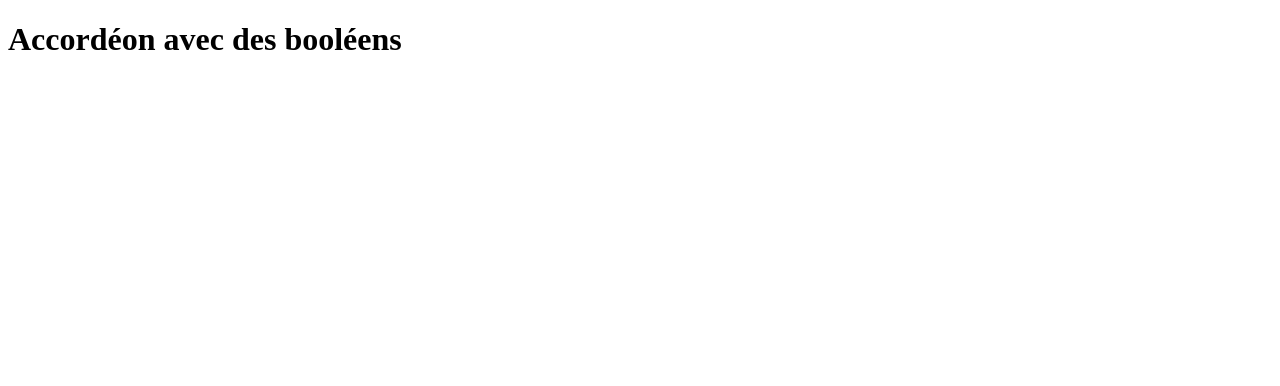
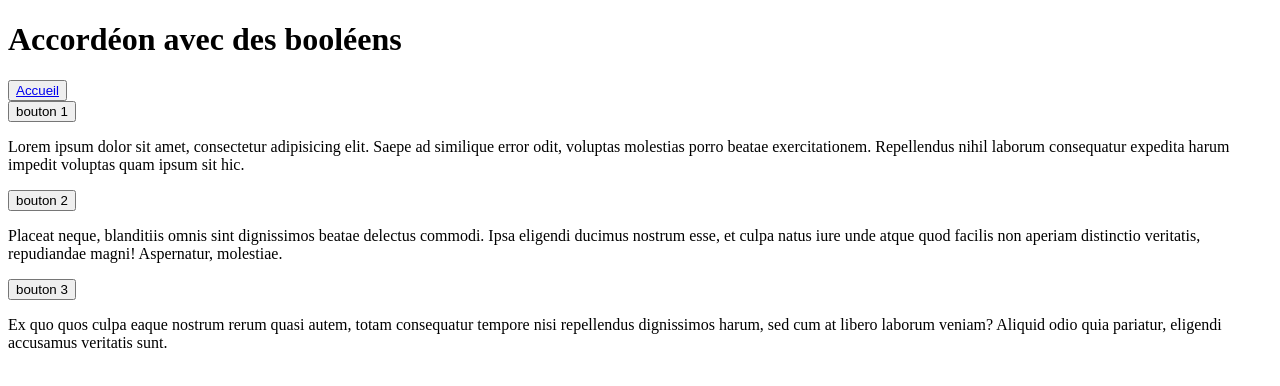
Before and after one commit to MMI-SAE-105/2022-r113-tp3-accordeons-JulesHash, a website: page 01-accordeon-booleen.html in a window 1280 px wide. Drawn offline with nearby package versions, Linux system fonts and the light colour scheme.

Commit message:
TP3 - Accordéon 01

```diff
--- a/01-accordeon-booleen.html
+++ b/01-accordeon-booleen.html
@@ -1,12 +1,51 @@
 <!DOCTYPE html>
 <html lang="fr">
+
 <head>
   <meta charset="UTF-8" />
   <meta http-equiv="X-UA-Compatible" content="IE=edge" />
   <meta name="viewport" content="width=device-width, initial-scale=1.0" />
   <title>Accordéon avec des booléens</title>
+  <script defer src="https://unpkg.com/alpinejs@3.x.x/dist/cdn.min.js"></script>
 </head>
+
 <body>
   <h1>Accordéon avec des booléens</h1>
+
+
+  <button><a href="index.html">Accueil</a></button>
+
+
+  <div class="accordeon">
+    <section x-data="{
+        isOpen:true,
+      }">
+      <button @click="isOpen=! isOpen">bouton 1</button>
+      <p x-show="isOpen" x-transition.duration.500ms>Lorem ipsum dolor sit amet, consectetur adipisicing elit. Saepe ad
+        similique error odit,
+        voluptas molestias
+        porro beatae exercitationem. Repellendus nihil laborum consequatur expedita harum impedit voluptas quam ipsum
+        sit hic.</p>
+    </section>
+    <section x-data="{isOpena:true}">
+      <button @click="isOpena=! isOpena">bouton 2</button>
+      <p x-show="isOpena" x-transition.duration.500ms>Placeat neque, blanditiis omnis sint dignissimos beatae delectus
+        commodi. Ipsa eligendi
+        ducimus
+        nostrum esse,
+        et culpa natus iure unde atque quod facilis non aperiam distinctio veritatis, repudiandae magni! Aspernatur,
+        molestiae.</p>
+    </section>
+    <section x-data="{
+      isOpenb:true,
+    }">
+      <button @click="isOpenb=! isOpenb">bouton 3</button>
+      <p x-show="isOpenb" x-transition.duration.500ms>Ex quo quos culpa eaque nostrum rerum quasi autem, totam
+        consequatur tempore nisi repellendus
+        dignissimos
+        harum, sed cum at libero laborum veniam? Aliquid odio quia pariatur, eligendi accusamus veritatis sunt.</p>
+    </section>
+  </div>
 </body>
+
 </html>
```
Also changed, not shown: 02-accordeon-nombre.html (+1 -1 lines), README.md. Lines whose indentation alone changed are shown as unchanged.
